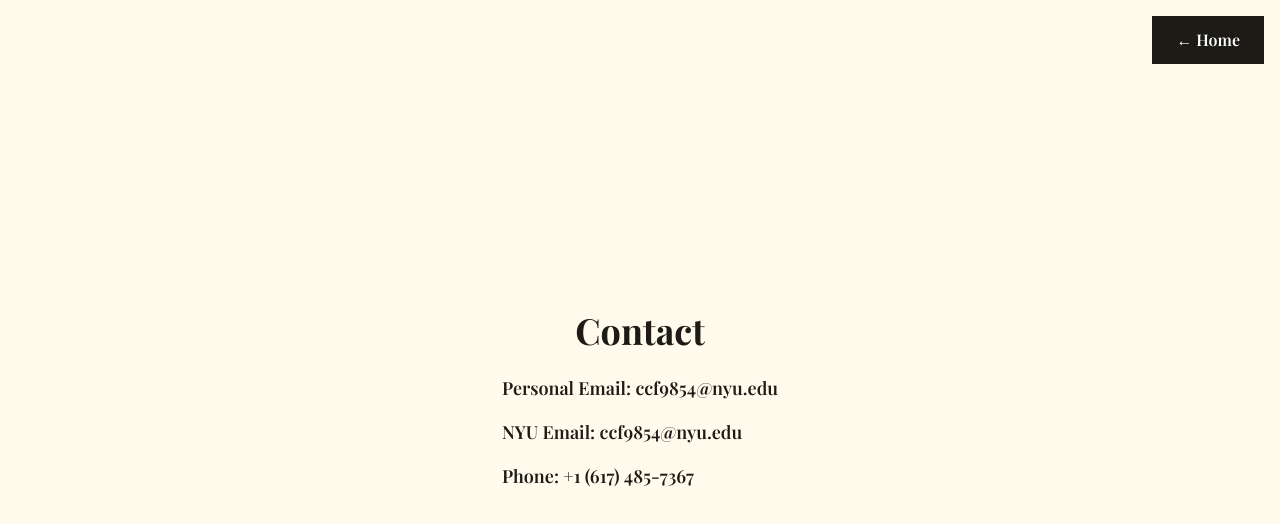
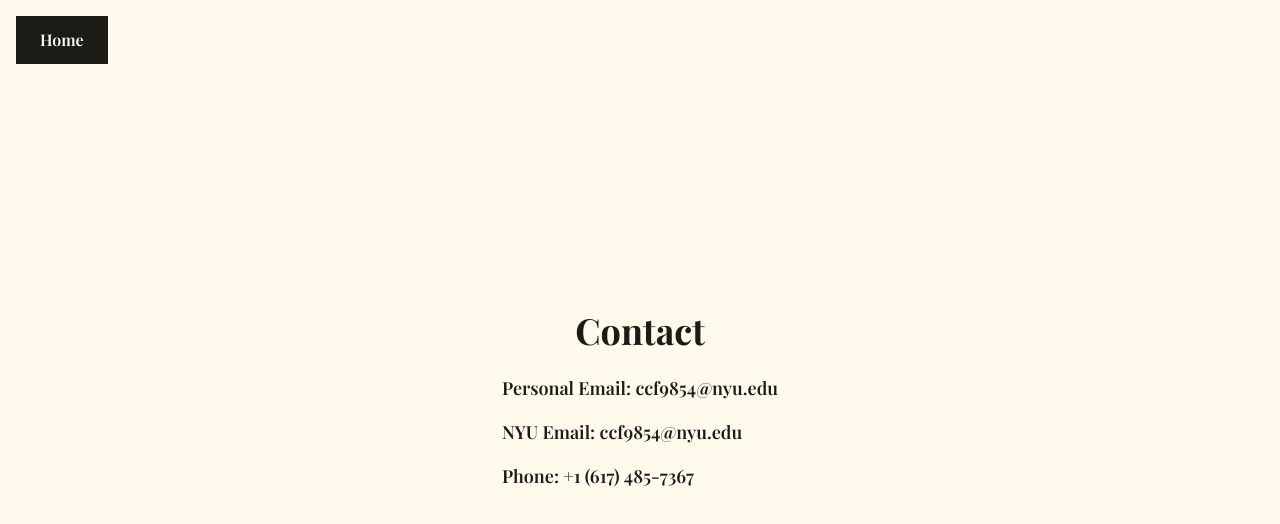
Before and after one commit to juliettemangon2/chrisfitzgerald-site, a React (Create React App) app: page /#/contact in a window 1280 px wide. Shown: the top 524 px of the page. Built offline with nearby package versions, Linux system fonts and the light colour scheme.

Commit message:
Update ContactPage.jsx

```diff
--- a/src/ContactPage.jsx
+++ b/src/ContactPage.jsx
@@ -6,8 +6,8 @@ export default function ContactPage() {
   return (
     <div className="relative min-h-screen flex flex-col items-center justify-center bg-cl-cream p-6">
       {/* top-right Home button */}
-      <Link to="/" className="btn-primary font-serif absolute top-4 right-4">
-        ← Home
+      <Link to="/" className="btn-primary font-serif absolute top-4 left-4">
+         Home
       </Link>
 
       <motion.h1
```
